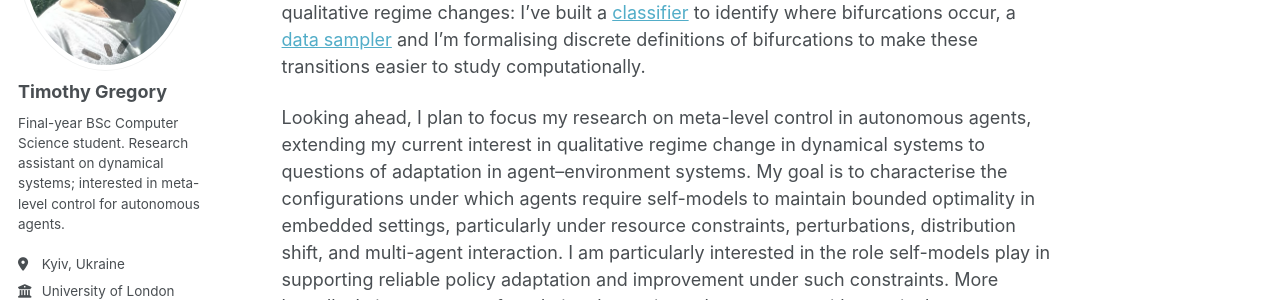
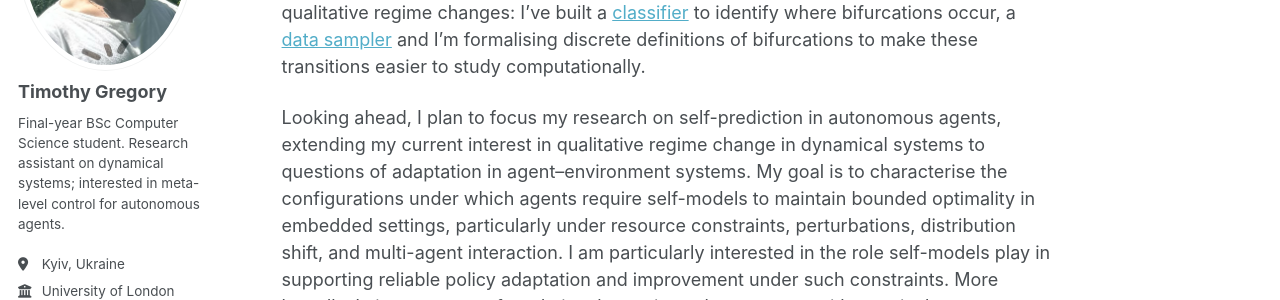
Before and after one commit to timgrego/timgrego.github.io, a Jekyll site: the page built from _pages/about.md, in a window 1280 px wide. Shown: the part 252-552 px from the top of the page. Built offline with Jekyll 4.4.1, drawn with Linux system fonts in a browser that asks for light colours; a script bundle is joined from its source files by our own code; library files that are not in the unit come from our copies; some of the changed text lies outside the part shown.

Commit message:
Update about.md

```diff
--- a/_pages/about.md
+++ b/_pages/about.md
@@ -9,4 +9,4 @@
 
 I’m a final-year BSc Computer Science student at the University of London (distance). Alongside my degree, I work as a research assistant with an associate professor and professor at Kyiv National University, where I’m developing methods around Lotka–Volterra dynamical systems. My current work focuses on detecting and characterising qualitative regime changes: I’ve built a [classifier](https://colab.research.google.com/drive/14hyrvOq-P15kOHfaZ-jK-YE5_oUGTOGy?usp=sharing) to identify where bifurcations occur, a [data sampler](https://colab.research.google.com/drive/1_8-MxDX5rhN03MLnKzW6xNJGtExdcETp?usp=sharing) and I’m formalising discrete definitions of bifurcations to make these transitions easier to study computationally.
 
-Looking ahead, I plan to focus my research on meta-level control in autonomous agents, extending my current interest in qualitative regime change in dynamical systems to questions of adaptation in agent–environment systems. My goal is to characterise the configurations under which agents require self-models to maintain bounded optimality in embedded settings, particularly under resource constraints, perturbations, distribution shift, and multi-agent interaction. I am particularly interested in the role self-models play in supporting reliable policy adaptation and improvement under such constraints. More broadly, I aim to connect foundational questions about agency with practical autonomy through a combination of formal modelling, information-theoretic objectives, and reproducible implementations in model-based reinforcement learning.
+Looking ahead, I plan to focus my research on self-prediction in autonomous agents, extending my current interest in qualitative regime change in dynamical systems to questions of adaptation in agent–environment systems. My goal is to characterise the configurations under which agents require self-models to maintain bounded optimality in embedded settings, particularly under resource constraints, perturbations, distribution shift, and multi-agent interaction. I am particularly interested in the role self-models play in supporting reliable policy adaptation and improvement under such constraints. More broadly, I aim to connect foundational questions about agency with practical autonomy through a combination of formal modelling, information-theoretic objectives, and reproducible implementations in model-based reinforcement learning.
```
